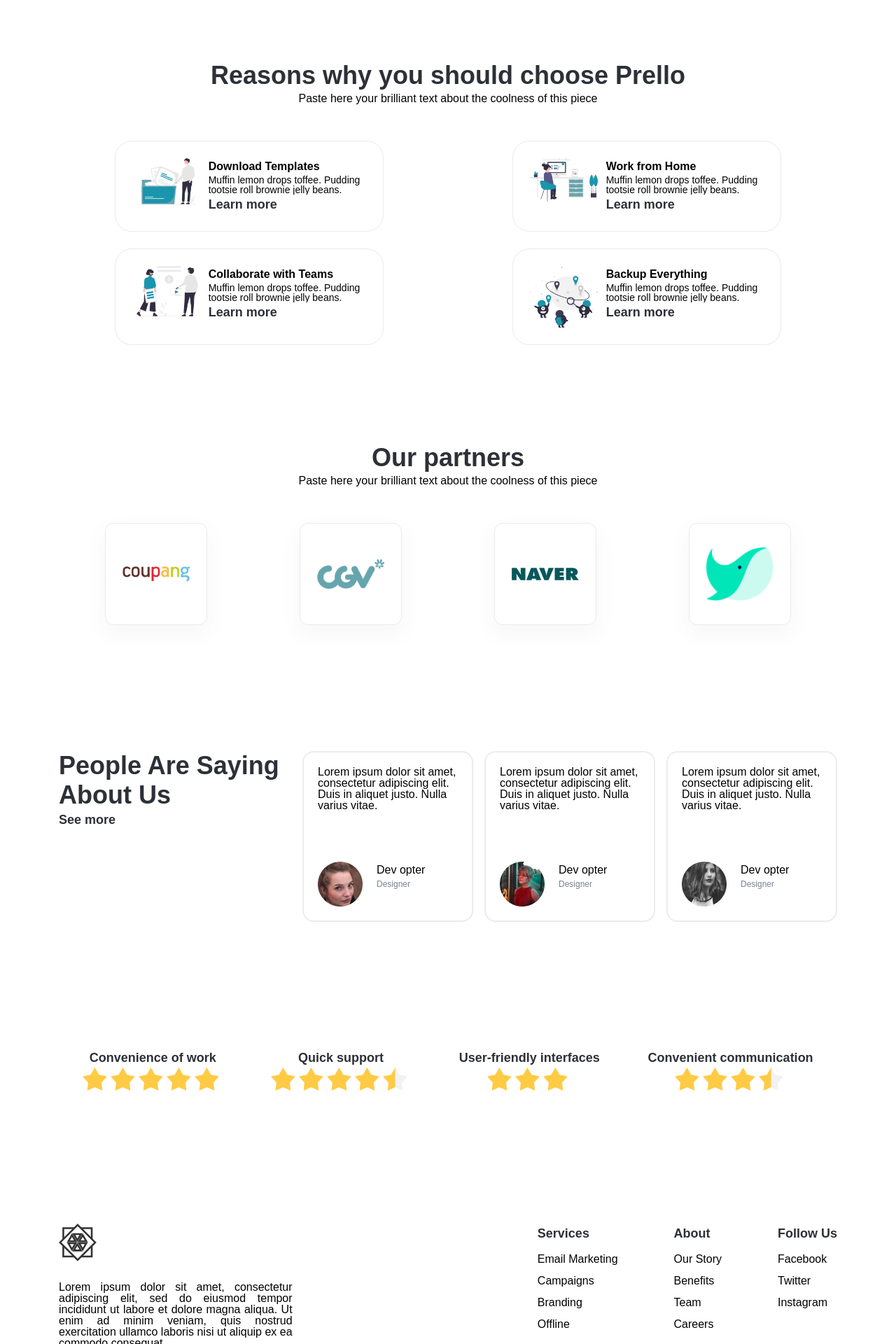
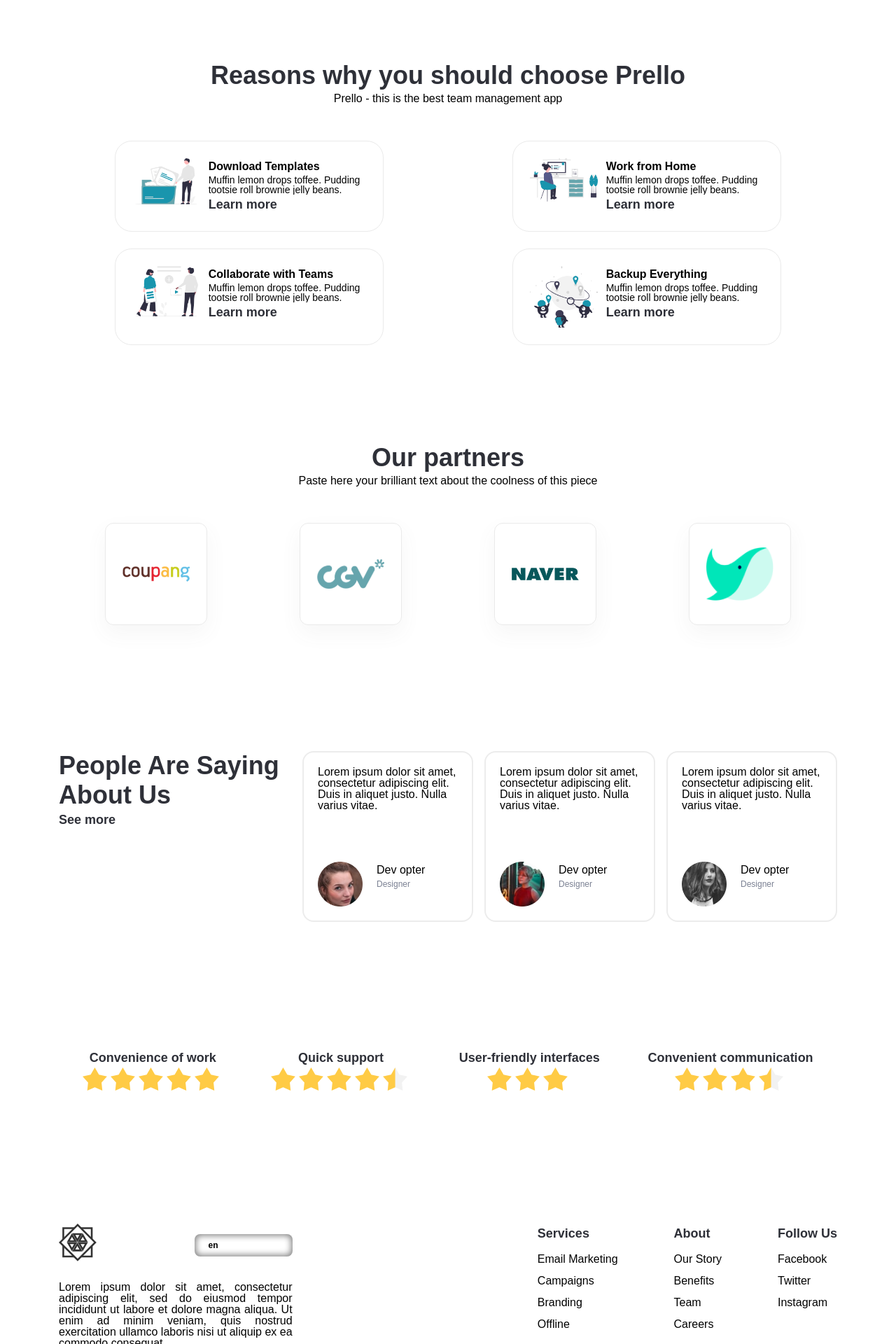
Before and after one commit to grage03/prello, a React (Create React App) app: page / in a window 1280 px wide. Shown: the part 640-2560 px from the top of the page at 70% size. Built offline with nearby package versions, Linux system fonts and the light colour scheme; a web font is replaced by a local one.

Commit message:
start(core): fix logo, add multilang

```diff
--- a/src/core/plugins/locale/en/translations.json
+++ b/src/core/plugins/locale/en/translations.json
@@ -1,3 +1,17 @@
 {
-  "header": "logo"
+  "public-header-reasons": "Why prello?",
+  "public-header-partners": "Partners",
+  "public-header-reviews": "Reviews",
+
+  "public-teams-title": "We help teams to be more effective",
+  "public-teams-description": "A complete set of tools for your work: Kanban boards, weekly calendar, task management, flexible notifications, and more.",
+
+  "public-reasons-title": "Reasons why you should choose Prello",
+  "public-reasons-description": "Prello - this is the best team management app",
+
+  "user-login": "Log In",
+  "user-join": "Join Now",
+  "user-more": "Learn more",
+
+  "input-email": "Enter your email address"
 }
--- a/src/core/plugins/locale/ru/translations.json
+++ b/src/core/plugins/locale/ru/translations.json
@@ -1,3 +1,17 @@
 {
-  "header": "лого"
+  "public-header-reasons": "Почему Прелло?",
+  "public-header-partners": "Партнеры",
+  "public-header-reviews": "Отзывы",
+
+  "public-teams-title": "Мы помогаем командам быть более эффективными!",
+  "public-teams-description": "Полный набор инструментов для вашей работы: доски Канбан, еженедельный календарь, управление задачами, гибкие уведомления и многое другое.",
+
+  "public-reasons-title": "Причины, почему вы должны выбрать Прелло",
+  "public-reasons-description": "Прелло - это лучшее приложение для управления командой",
+
+  "user-login": "Логин",
+  "user-join": "Присоединяйтесь",
+  "user-more": "Читать больше",
+
+  "input-email": "Введите адрес почты"
 }
--- a/src/public/components/Footer/index.tsx
+++ b/src/public/components/Footer/index.tsx
@@ -1,8 +1,9 @@
 import React from 'react'
+import i18n from 'i18next'
 
 import './style/styles.sass'
 import { LogoIcon } from '../../../assets/icon/app/logo'
-import { UiIcon } from '../../../core/components/ui-components'
+import { UiIcon, UiSelect } from '../../../core/components/ui-components'
 
 const servicesPlaceholder = [
   { name: "Email Marketing", to: "" },
@@ -25,11 +26,22 @@ const followPlaceholder = [
 ]
 
 export const Footer = () => {
+  const changeLocale = async (key: 'en' | 'ru') => {
+    if (i18n.language === key) return
+    await i18n.changeLanguage(key)
+  }
+
   return (
     <footer className="h-container footer">
       <div className="footer__description">
         <div className="footer__description-logo">
-          <UiIcon size={60} viewBox="0 0 70 70" icon={<LogoIcon />} />
+          <div className="footer__description-language">
+            <UiIcon size={60} viewBox="0 0 70 70" icon={<LogoIcon />} />
+            <UiSelect
+              selectItems={[ 'en', 'ru' ]}
+              onClickItem={changeLocale}
+            />
+          </div>
           <p className="footer__description-text">
             Lorem ipsum dolor sit amet, consectetur adipiscing elit, sed do eiusmod tempor incididunt ut labore et
             dolore magna aliqua. Ut enim ad minim veniam, quis nostrud exercitation ullamco laboris nisi ut aliquip ex
--- a/src/public/components/Footer/style/styles.sass
+++ b/src/public/components/Footer/style/styles.sass
@@ -16,6 +16,10 @@
 
     @media screen and (max-width: $md-min-width)
       width: 100%
+
+  &__description-language
+    @include flex-justify-between
+    align-items: center
 
   &__description-text
     margin: 20px 0
--- a/src/public/components/Header/components/UserWrapper/index.tsx
+++ b/src/public/components/Header/components/UserWrapper/index.tsx
@@ -1,4 +1,5 @@
 import React from 'react'
+import { useTranslation } from 'react-i18next'
 import { observer } from 'mobx-react'
 import { useLocation, useNavigate } from 'react-router-dom'
 import { userStore } from '../../../../../domain/user/store'
@@ -9,6 +10,7 @@ export const UserWrapper = observer(() => {
   const navigate = useNavigate()
   const { pathname } = useLocation()
   const { profile } = userStore
+  const { t } = useTranslation()
 
   const onUserLogin = () => {
     if (pathname === '/login') throw new Error('You are already on the authorization page!')
@@ -21,7 +23,7 @@ export const UserWrapper = observer(() => {
         profile
           ? <h3>profile</h3>
           : (
-            <UiButton description="Log In" onClick={onUserLogin} />
+            <UiButton description={t(`translation:user-login`)} onClick={onUserLogin} />
           )
       }
     </div>
--- a/src/public/components/Header/enums/index.ts
+++ b/src/public/components/Header/enums/index.ts
@@ -1,5 +1,5 @@
 export const navigationOptions = [
-  { name: 'Why prello?', option: 'reasons' },
-  { name: 'Partners', option: 'partners' },
-  { name: 'Reviews', option: 'reviews' },
+  { name: 'translation:public-header-reasons', option: 'reasons' },
+  { name: 'translation:public-header-partners', option: 'partners' },
+  { name: 'translation:public-header-reviews', option: 'reviews' },
 ]
--- a/src/public/components/Header/index.tsx
+++ b/src/public/components/Header/index.tsx
@@ -1,5 +1,6 @@
 import React from 'react'
 import { useLocation, useNavigate } from 'react-router-dom'
+import { useTranslation } from 'react-i18next'
 
 import { UserWrapper } from './components/UserWrapper'
 import { LogoIcon } from '../../../assets/icon/app/logo'
@@ -14,6 +15,7 @@ const BurgerMenu = React.lazy(() => import('./components/Burger'))
 export const Header = () => {
   const navigate = useNavigate()
   const { pathname } = useLocation()
+  const { t } = useTranslation()
 
   const onUserClickLogo = () => {
     if (pathname === '/') return
@@ -27,14 +29,14 @@ export const Header = () => {
           <BurgerMenu />
         </div>
         <div className="header__logo" onClick={onUserClickLogo}>
-          <UiIcon size={60} viewBox="0 0 70 70" icon={<LogoIcon />} />
+          <UiIcon size={60} viewBox="0 0 80 80" icon={<LogoIcon />} />
         </div>
         <nav className="header__navigation">
           <ul>
             {
               navigationOptions.map((item) => (
                 <li key={item.option} className="header__navigation-item">
-                  <UiLink>{item.name}</UiLink>
+                  <UiLink>{t(item.name)}</UiLink>
                 </li>
               ))
             }
--- a/src/public/layouts/Main/components/PublicHelp/index.tsx
+++ b/src/public/layouts/Main/components/PublicHelp/index.tsx
@@ -1,10 +1,12 @@
 import React from 'react'
+import { useTranslation } from 'react-i18next'
 
 import './style/styles.sass'
-import { UiButton, UiImage } from '../../../../../core/components/ui-components'
-import { UiInput } from '../../../../../core/components/ui-components/Input'
+import { UiButton, UiImage, UiInput } from '../../../../../core/components/ui-components'
 
 export const PublicHelp = () => {
+  const { t } = useTranslation()
+
   const onUserClickButton = () => {
     alert('ok')
   }
@@ -12,18 +14,15 @@ export const PublicHelp = () => {
   return (
     <div className="help-teams">
       <div className="help-teams__interaction">
-        <h1 className="help-teams__title">We help teams to be more effective</h1>
-        <p className="help-teams__description">
-          A complete set of tools for your work: Kanban boards, weekly calendar, task management, flexible
-          notifications, and more.
-        </p>
+        <h1 className="help-teams__title">{t('translation:public-teams-title')}</h1>
+        <p className="help-teams__description">{t('translation:public-teams-description')}</p>
         <UiInput
-          placeholder="Enter your email address"
+          placeholder={t('translation:input-email')}
           type="email"
           width="80%"
         >
           <React.Fragment key="button">
-            <UiButton description="Join Now" onClick={onUserClickButton} width="30%" />
+            <UiButton description={t('translation:user-join')} onClick={onUserClickButton} width="30%" />
           </React.Fragment>
         </UiInput>
       </div>
--- a/src/public/layouts/Main/components/PublicReasons/index.tsx
+++ b/src/public/layouts/Main/components/PublicReasons/index.tsx
@@ -1,4 +1,5 @@
 import React from 'react'
+import { useTranslation } from 'react-i18next'
 
 import { reasons } from './enum'
 
@@ -6,11 +7,13 @@ import './style/styles.sass'
 import { UiImage, UiLink } from '../../../../../core/components/ui-components'
 
 export const PublicReasons = () => {
+  const { t } = useTranslation()
+
   return (
     <div className="reasons">
       <div className="reasons__title">
-        <h2 className="reasons__title-text">Reasons why you should choose Prello</h2>
-        <h4 className="reasons__title-description">Paste here your brilliant text about the coolness of this piece</h4>
+        <h2 className="reasons__title-text">{t('translation:public-reasons-title')}</h2>
+        <h4 className="reasons__title-description">{t('translation:public-reasons-description')}</h4>
       </div>
       <div className="reasons__list">
         {
@@ -22,7 +25,7 @@ export const PublicReasons = () => {
               <div className="reasons__item-description">
                 <h4 className="reasons__item-title">{item.title}</h4>
                 <p className="reasons__item-text">{item.description}</p>
-                <UiLink>Learn more</UiLink>
+                <UiLink>{t('translation:user-more')}</UiLink>
               </div>
             </div>
           ))
```
Also changed, not shown: src/core/plugins/locale/config.ts (+0 -10 lines).
